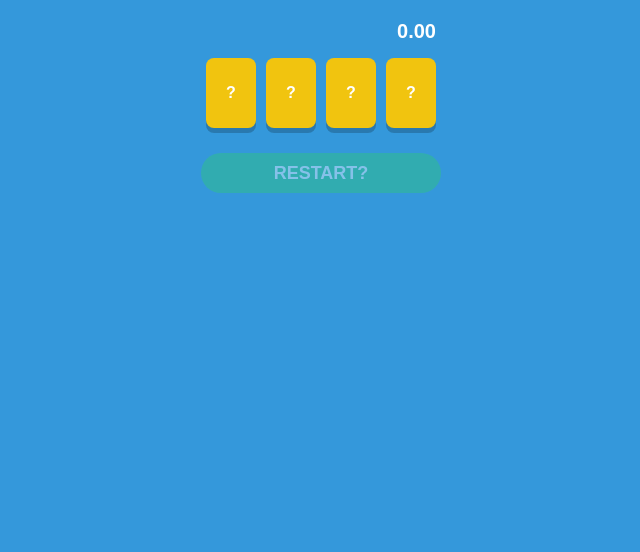
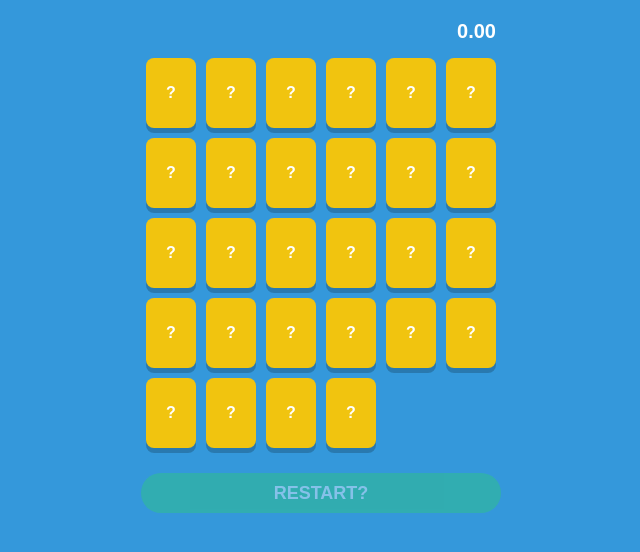
Before and after one commit to AkinobuKoizumi/Nervous-BreakDown-Game, a plain HTML site: page index.html in a window 1280 px wide. Shown: the whole page, without its empty margins (319-959 px from the left). Drawn offline with Linux system fonts and the light colour scheme.

Commit message:
add Cards

```diff
--- a/css/style.css
+++ b/css/style.css
@@ -5,7 +5,7 @@ body {
     font-weight: bold;
 }
 .container {
-    width: 240px;
+    width: 360px;
     margin: 20px auto;
 }
 
--- a/js/main.js
+++ b/js/main.js
@@ -1,7 +1,7 @@
 (function() {
   'use strict';
 
-  var pairs = 2;
+  var pairs = 14;
   var cards = [];
   var startTime;
   var isRunning = false;
```
